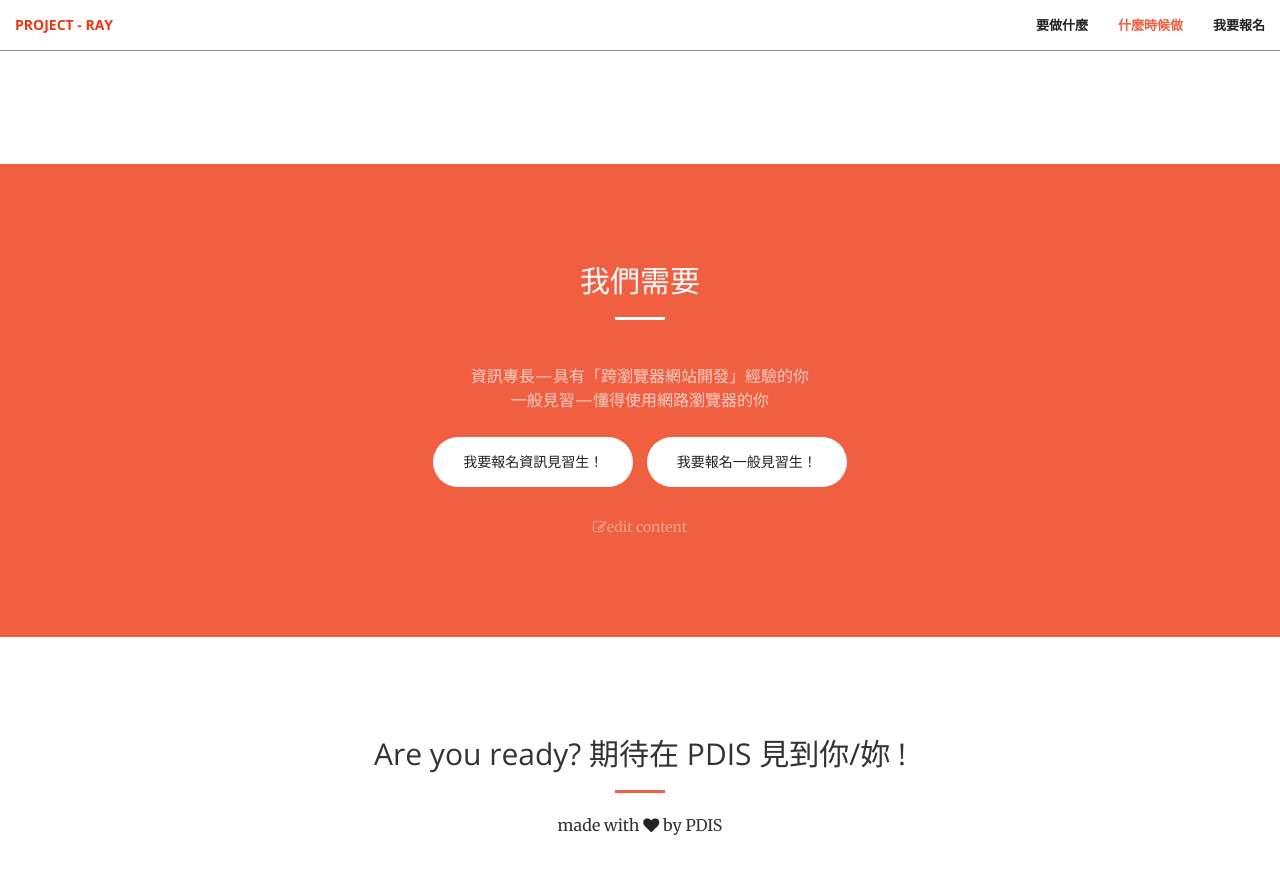
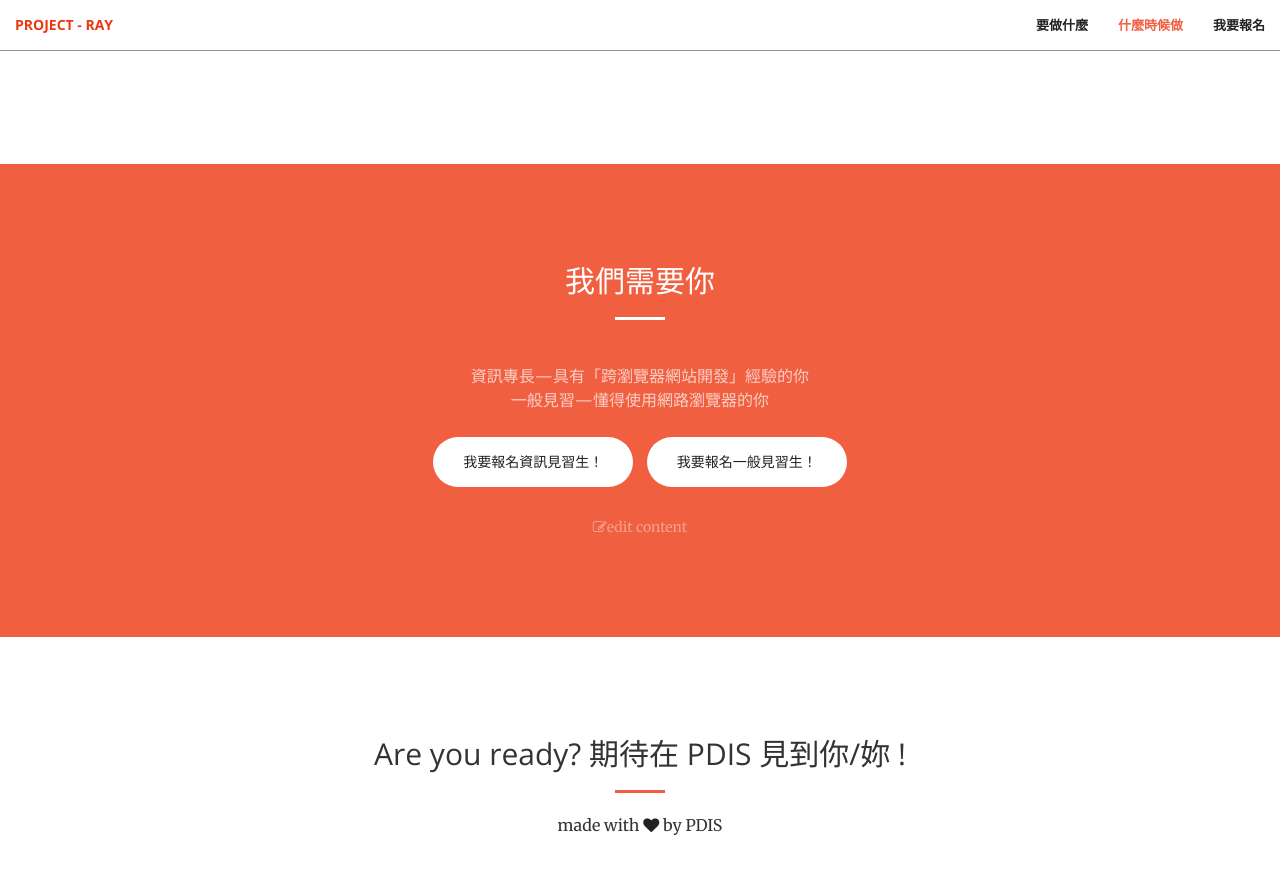
Before and after one commit to PDIS/ray2018, a Jekyll site: the page built from docs/index.html, in a window 1280 px wide and 900 px high, scrolled down 2216 px. Shown: the top 874 px of the window. Built offline with Jekyll 4.4.1, drawn with Linux system fonts in a browser that asks for light colours.

Commit message:
Update call-to-action.html

```diff
--- a/docs/_includes/call-to-action.html
+++ b/docs/_includes/call-to-action.html
@@ -2,7 +2,7 @@
     <div class="container">
         <div class="row">
             <div class="col-lg-8 col-lg-offset-2 text-center">
-                <h2 class="section-heading">我們需要
+                <h2 class="section-heading">我們需要你
                 </h2>
                 <hr class="light">
                 <p class="text-faded">
```
